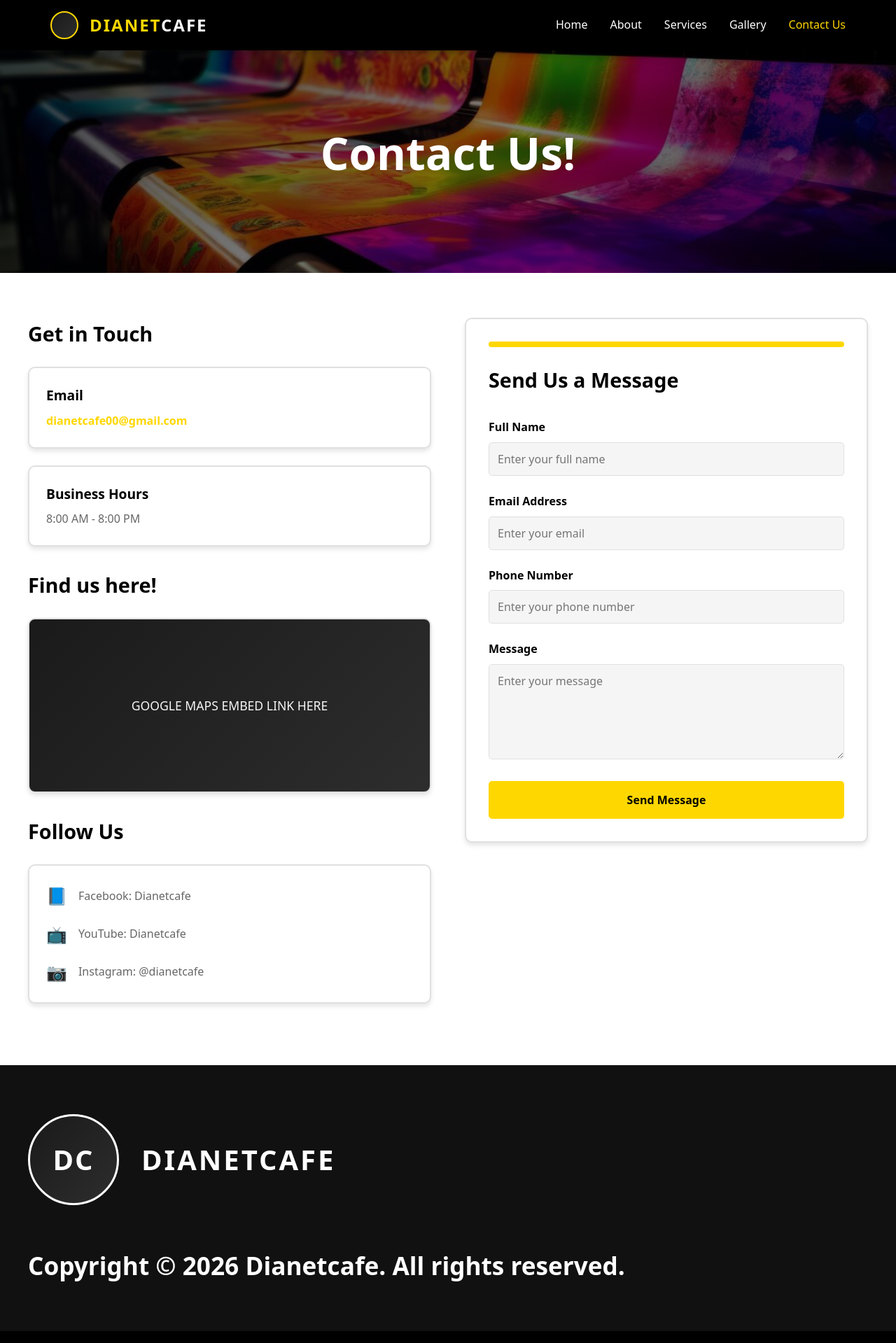
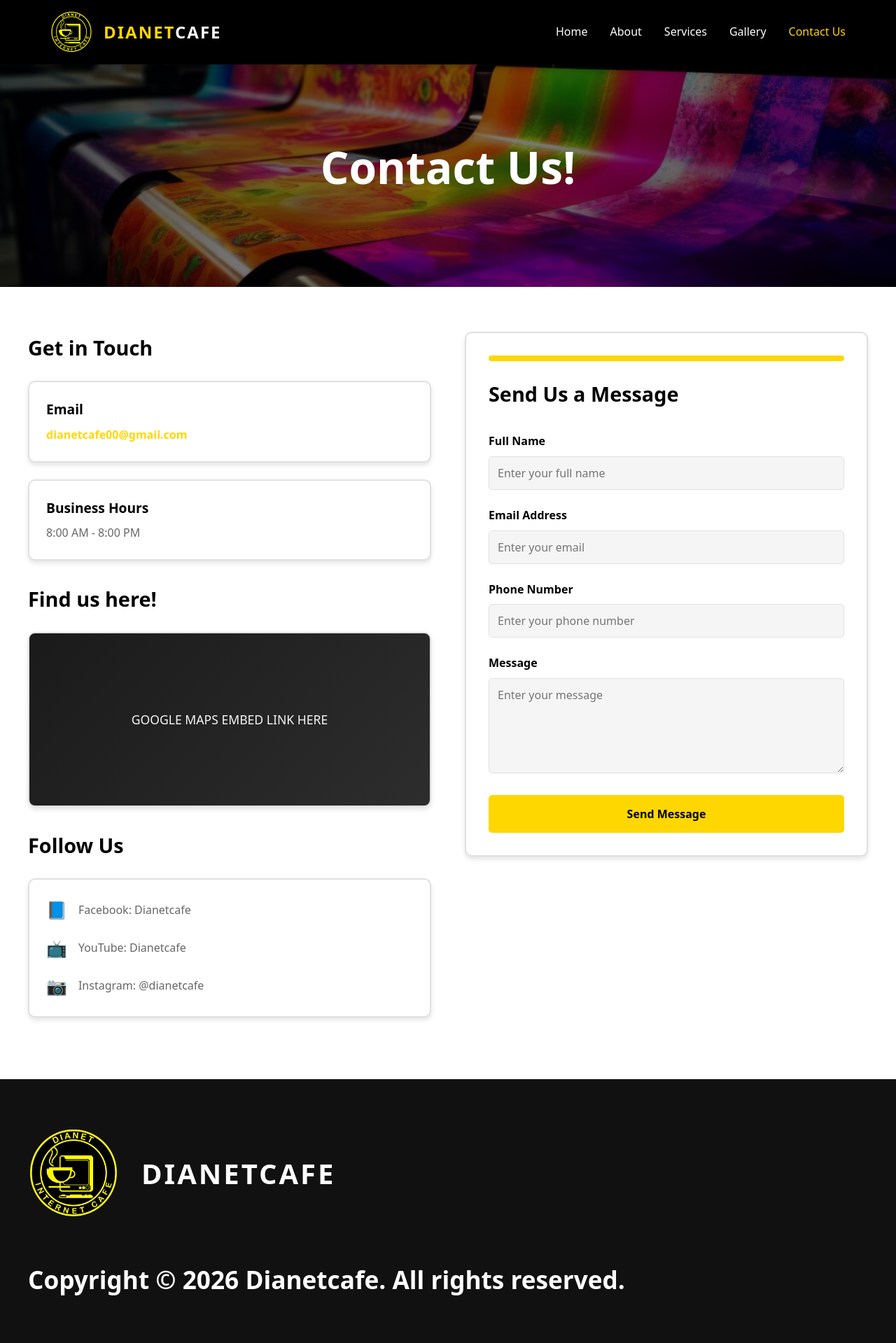
Before and after one commit to KHPASCUA/Itec_dev, a React (Vite) app: page /contact in a window 1280 px wide. Shown: the top 1919 px of the page at 70% size. Built offline with nearby package versions, Linux system fonts and the light colour scheme.

Commit message:
Replace placeholder logos with real logo.png in Navbar and Footer

```diff
--- a/src/components/Footer.jsx
+++ b/src/components/Footer.jsx
@@ -1,12 +1,12 @@
+import logo from '../assets/logo.png'
+
 const Footer = () => {
   return (
     <footer className="footer">
       <div className="footer-container">
         <div className="footer-content">
           <div className="footer-logo">
-            <div className="circular-logo-footer">
-              <span className="logo-initials">DC</span>
-            </div>
+            <img src={logo} alt="DianetCafe Logo" className="footer-logo-image" />
             <span className="footer-logo-text">DIANETCAFE</span>
           </div>
         </div>
--- a/src/components/Navbar.jsx
+++ b/src/components/Navbar.jsx
@@ -1,5 +1,6 @@
 import { useState } from 'react';
 import { NavLink } from 'react-router-dom';
+import logo from '../assets/logo.png';
 
 const Navbar = () => {
   const [isOpen, setIsOpen] = useState(false);
@@ -9,7 +10,7 @@ const Navbar = () => {
       <div className="navbar-container">
         <div className="navbar-logo">
           <NavLink to="/" className="navbar-logo-link">
-            <div className="circular-logo-small"></div>
+            <img src={logo} alt="DianetCafe Logo" className="navbar-logo-image" />
             <span className="logo-text"><span className="logo-yellow">DIANET</span><span className="logo-white">CAFE</span></span>
           </NavLink>
         </div>
--- a/src/index.css
+++ b/src/index.css
@@ -109,6 +109,12 @@ button {
   font-size: 1.5rem;
   font-weight: 700;
   letter-spacing: 2px;
+}
+
+.navbar-logo-image {
+  width: 60px;
+  height: 60px;
+  object-fit: contain;
 }
 
 .logo-yellow {
@@ -1214,22 +1220,10 @@ button {
   gap: 2rem;
 }
 
-.circular-logo-footer {
+.footer-logo-image {
   width: 130px;
   height: 130px;
-  border-radius: 50%;
-  background: linear-gradient(135deg, var(--dark-gray) 0%, var(--medium-gray) 100%);
-  border: 3px solid var(--white);
-  display: flex;
-  align-items: center;
-  justify-content: center;
-}
-
-.logo-initials {
-  color: var(--white);
-  font-size: 2.5rem;
-  font-weight: 800;
-  letter-spacing: 2px;
+  object-fit: contain;
 }
 
 .footer-logo .footer-logo-text {
@@ -1263,13 +1257,9 @@ button {
     gap: 1.5rem;
   }
 
-  .circular-logo-footer {
+  .footer-logo-image {
     width: 100px;
     height: 100px;
-  }
-
-  .logo-initials {
-    font-size: 2rem;
   }
 
   .footer-logo .footer-logo-text {
```
Also changed, not shown: src/assets/logo.png (added).
